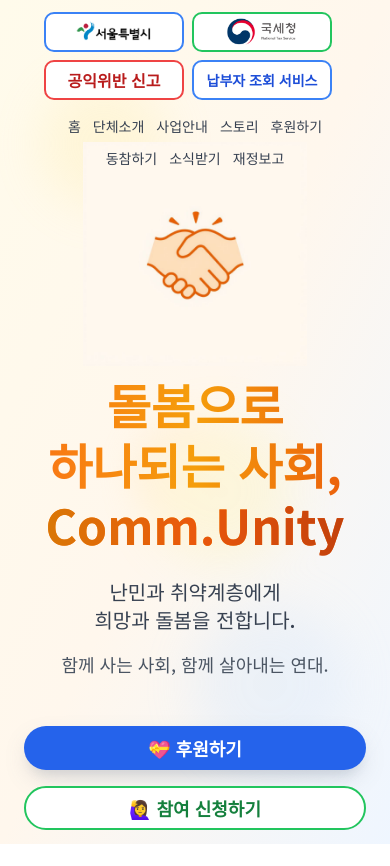
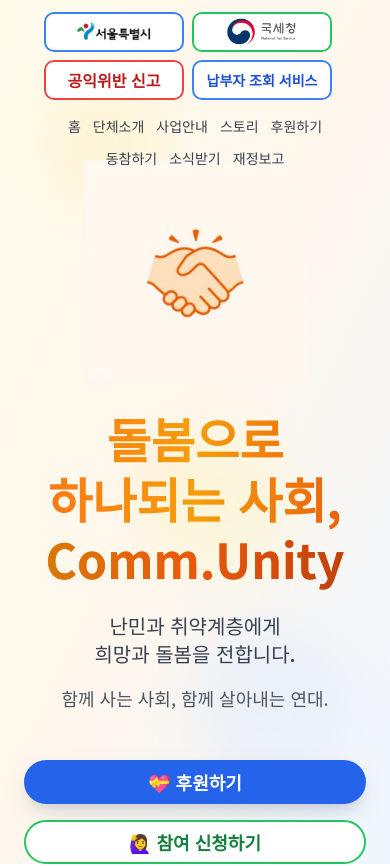
Before and after one commit to curara81/community-pj, a React (Vite) app: page / in a window 390 px wide. Shown: the top 866 px of the page. Built offline with nearby package versions, Linux system fonts and the light colour scheme.

Commit message:
Adjust image spacing on the first screen.
Adjusted the spacing of the handshake image on the first screen for both web and mobile views to improve visual balance and prevent overlap with the menu on mobile.

```diff
--- a/src/components/Header.tsx
+++ b/src/components/Header.tsx
@@ -107,7 +107,7 @@ const Header = memo(() => {
       </nav>
 
       {/* 기존 헤더 콘텐츠 */}
-      <div className="flex-1 flex items-center justify-center bg-gradient-to-br from-amber-50 via-orange-50 to-blue-50 overflow-hidden pt-32 lg:pt-0">
+      <div className="flex-1 flex items-center justify-center bg-gradient-to-br from-amber-50 via-orange-50 to-blue-50 overflow-hidden pt-40 md:pt-32 lg:pt-0">
         {/* Background decoration */}
         <div className="absolute inset-0 opacity-20">
           <div className="absolute top-20 left-10 w-32 h-32 bg-amber-200 rounded-full blur-xl"></div>
@@ -118,7 +118,7 @@ const Header = memo(() => {
 
         <div className="container mx-auto px-6 text-center relative z-10">
           <div className="animate-fade-in">
-            <div className="flex items-center justify-center mb-2 md:mb-8">
+            <div className="flex items-center justify-center mb-6 md:mb-6">
               <img
                 src="/lovable-uploads/97f02cb3-e112-40d1-8b4c-9d2a11e1c4a3.png"
                 alt="돌봄으로 하나 되는 사회"
```
